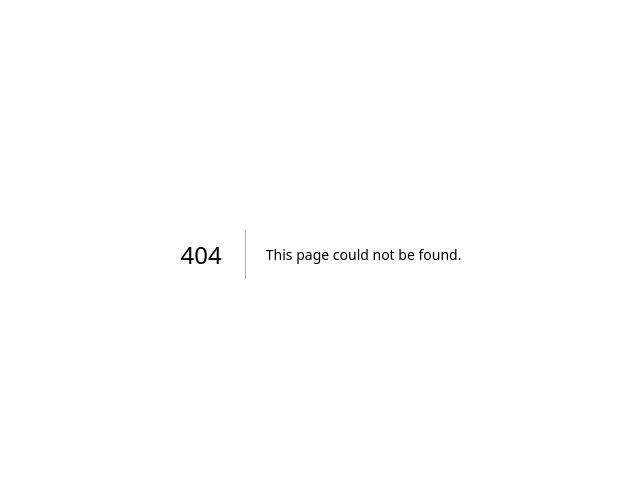
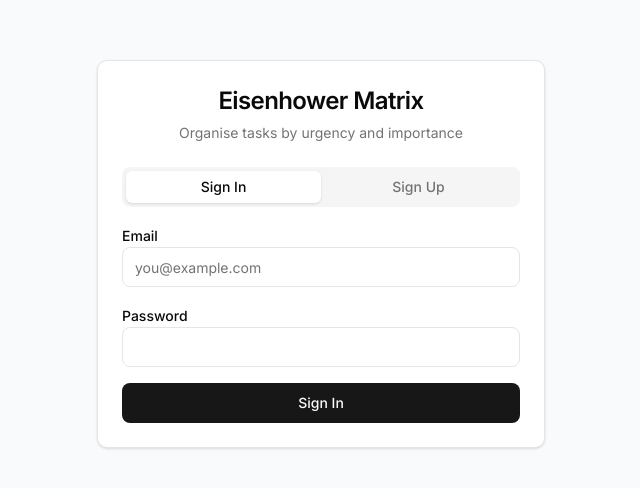
Before and after one commit to ksmelnad/todo-gcp-frontend, a Next.js app: page /login in a window 1280 px wide. Before the commit this address had no page. Shown: the part 146-634 px from the top of the page, without its empty margins (319-959 px from the left). Built offline with nearby package versions, Linux system fonts and the light colour scheme; no server answers.

Commit message:
feat: auth UI with login and register

```diff
--- /dev/null
+++ b/app/(auth)/login/page.tsx
@@ -0,0 +1,5 @@
+import { AuthForm } from '@/components/auth/auth-form'
+
+export default function LoginPage() {
+  return <AuthForm />
+}
--- a/app/layout.tsx
+++ b/app/layout.tsx
@@ -1,33 +1,22 @@
-import type { Metadata } from "next";
-import { Geist, Geist_Mono } from "next/font/google";
-import "./globals.css";
+import type { Metadata } from 'next'
+import { Inter } from 'next/font/google'
+import './globals.css'
 
-const geistSans = Geist({
-  variable: "--font-geist-sans",
-  subsets: ["latin"],
-});
-
-const geistMono = Geist_Mono({
-  variable: "--font-geist-mono",
-  subsets: ["latin"],
-});
+const inter = Inter({ subsets: ['latin'] })
 
 export const metadata: Metadata = {
-  title: "Create Next App",
-  description: "Generated by create next app",
-};
+  title: 'Todo — Eisenhower Matrix',
+  description: 'Organise your tasks by urgency and importance',
+}
 
 export default function RootLayout({
   children,
-}: Readonly<{
-  children: React.ReactNode;
-}>) {
+}: {
+  children: React.ReactNode
+}) {
   return (
-    <html
-      lang="en"
-      className={`${geistSans.variable} ${geistMono.variable} h-full antialiased`}
-    >
-      <body className="min-h-full flex flex-col">{children}</body>
+    <html lang="en">
+      <body className={inter.className}>{children}</body>
     </html>
-  );
+  )
 }
--- a/app/page.tsx
+++ b/app/page.tsx
@@ -1,65 +1,13 @@
-import Image from "next/image";
+import { redirect } from 'next/navigation'
+import { createClient } from '@/lib/supabase/server'
 
-export default function Home() {
-  return (
-    <div className="flex flex-col flex-1 items-center justify-center bg-zinc-50 font-sans dark:bg-black">
-      <main className="flex flex-1 w-full max-w-3xl flex-col items-center justify-between py-32 px-16 bg-white dark:bg-black sm:items-start">
-        <Image
-          className="dark:invert"
-          src="/next.svg"
-          alt="Next.js logo"
-          width={100}
-          height={20}
-          priority
-        />
-        <div className="flex flex-col items-center gap-6 text-center sm:items-start sm:text-left">
-          <h1 className="max-w-xs text-3xl font-semibold leading-10 tracking-tight text-black dark:text-zinc-50">
-            To get started, edit the page.tsx file.
-          </h1>
-          <p className="max-w-md text-lg leading-8 text-zinc-600 dark:text-zinc-400">
-            Looking for a starting point or more instructions? Head over to{" "}
-            <a
-              href="https://vercel.com/templates?framework=next.js&utm_source=create-next-app&utm_medium=appdir-template-tw&utm_campaign=create-next-app"
-              className="font-medium text-zinc-950 dark:text-zinc-50"
-            >
-              Templates
-            </a>{" "}
-            or the{" "}
-            <a
-              href="https://nextjs.org/learn?utm_source=create-next-app&utm_medium=appdir-template-tw&utm_campaign=create-next-app"
-              className="font-medium text-zinc-950 dark:text-zinc-50"
-            >
-              Learning
-            </a>{" "}
-            center.
-          </p>
-        </div>
-        <div className="flex flex-col gap-4 text-base font-medium sm:flex-row">
-          <a
-            className="flex h-12 w-full items-center justify-center gap-2 rounded-full bg-foreground px-5 text-background transition-colors hover:bg-[#383838] dark:hover:bg-[#ccc] md:w-[158px]"
-            href="https://vercel.com/new?utm_source=create-next-app&utm_medium=appdir-template-tw&utm_campaign=create-next-app"
-            target="_blank"
-            rel="noopener noreferrer"
-          >
-            <Image
-              className="dark:invert"
-              src="/vercel.svg"
-              alt="Vercel logomark"
-              width={16}
-              height={16}
-            />
-            Deploy Now
-          </a>
-          <a
-            className="flex h-12 w-full items-center justify-center rounded-full border border-solid border-black/[.08] px-5 transition-colors hover:border-transparent hover:bg-black/[.04] dark:border-white/[.145] dark:hover:bg-[#1a1a1a] md:w-[158px]"
-            href="https://nextjs.org/docs?utm_source=create-next-app&utm_medium=appdir-template-tw&utm_campaign=create-next-app"
-            target="_blank"
-            rel="noopener noreferrer"
-          >
-            Documentation
-          </a>
-        </div>
-      </main>
-    </div>
-  );
+export default async function Home() {
+  const supabase = await createClient()
+  const { data: { user } } = await supabase.auth.getUser()
+
+  if (user) {
+    redirect('/board')
+  } else {
+    redirect('/login')
+  }
 }
--- /dev/null
+++ b/components/auth/auth-form.tsx
@@ -0,0 +1,125 @@
+'use client'
+
+import { useState } from 'react'
+import { useRouter } from 'next/navigation'
+import { createClient } from '@/lib/supabase/client'
+import { Button } from '@/components/ui/button'
+import { Input } from '@/components/ui/input'
+import { Label } from '@/components/ui/label'
+import { Tabs, TabsContent, TabsList, TabsTrigger } from '@/components/ui/tabs'
+import { Card, CardContent, CardDescription, CardHeader, CardTitle } from '@/components/ui/card'
+
+export function AuthForm() {
+  const router = useRouter()
+  const supabase = createClient()
+  const [email, setEmail] = useState('')
+  const [password, setPassword] = useState('')
+  const [error, setError] = useState<string | null>(null)
+  const [loading, setLoading] = useState(false)
+
+  async function handleLogin(e: React.FormEvent) {
+    e.preventDefault()
+    setLoading(true)
+    setError(null)
+    const { error } = await supabase.auth.signInWithPassword({ email, password })
+    if (error) {
+      setError(error.message)
+    } else {
+      router.push('/board')
+      router.refresh()
+    }
+    setLoading(false)
+  }
+
+  async function handleRegister(e: React.FormEvent) {
+    e.preventDefault()
+    setLoading(true)
+    setError(null)
+    const { error } = await supabase.auth.signUp({ email, password })
+    if (error) {
+      setError(error.message)
+    } else {
+      setError('Check your email for a confirmation link.')
+    }
+    setLoading(false)
+  }
+
+  return (
+    <div className="flex items-center justify-center min-h-screen bg-slate-50">
+      <Card className="w-full max-w-md">
+        <CardHeader className="text-center">
+          <CardTitle className="text-2xl">Eisenhower Matrix</CardTitle>
+          <CardDescription>Organise tasks by urgency and importance</CardDescription>
+        </CardHeader>
+        <CardContent>
+          <Tabs defaultValue="login">
+            <TabsList className="grid w-full grid-cols-2">
+              <TabsTrigger value="login">Sign In</TabsTrigger>
+              <TabsTrigger value="register">Sign Up</TabsTrigger>
+            </TabsList>
+            <TabsContent value="login">
+              <form onSubmit={handleLogin} className="space-y-4 mt-4">
+                <div className="space-y-2">
+                  <Label htmlFor="email-login">Email</Label>
+                  <Input
+                    id="email-login"
+                    type="email"
+                    placeholder="you@example.com"
+                    value={email}
+                    onChange={(e) => setEmail(e.target.value)}
+                    required
+                  />
+                </div>
+                <div className="space-y-2">
+                  <Label htmlFor="password-login">Password</Label>
+                  <Input
+                    id="password-login"
+                    type="password"
+                    value={password}
+                    onChange={(e) => setPassword(e.target.value)}
+                    required
+                  />
+                </div>
+                {error && <p className="text-sm text-red-600">{error}</p>}
+                <Button type="submit" className="w-full" disabled={loading}>
+                  {loading ? 'Signing in…' : 'Sign In'}
+                </Button>
+              </form>
+            </TabsContent>
+            <TabsContent value="register">
+              <form onSubmit={handleRegister} className="space-y-4 mt-4">
+                <div className="space-y-2">
+                  <Label htmlFor="email-register">Email</Label>
+                  <Input
+                    id="email-register"
+                    type="email"
+                    placeholder="you@example.com"
+                    value={email}
+                    onChange={(e) => setEmail(e.target.value)}
+                    required
+                  />
+                </div>
+                <div className="space-y-2">
+                  <Label htmlFor="password-register">Password</Label>
+                  <Input
+                    id="password-register"
+                    type="password"
+                    placeholder="8+ characters"
+                    value={password}
+                    onChange={(e) => setPassword(e.target.value)}
+                    required
+                    minLength={8}
+                  />
+                </div>
+                {error && <p className={`text-sm ${error.includes('Check') ? 'text-green-600' : 'text-red-600'}`}>{error}</p>}
+                <Button type="submit" className="w-full" disabled={loading}>
+                  {loading ? 'Creating account…' : 'Sign Up'}
+                </Button>
+              </form>
+            </TabsContent>
+          </Tabs>
+        </CardContent>
+      </Card>
+    </div>
+  )
+}
```
